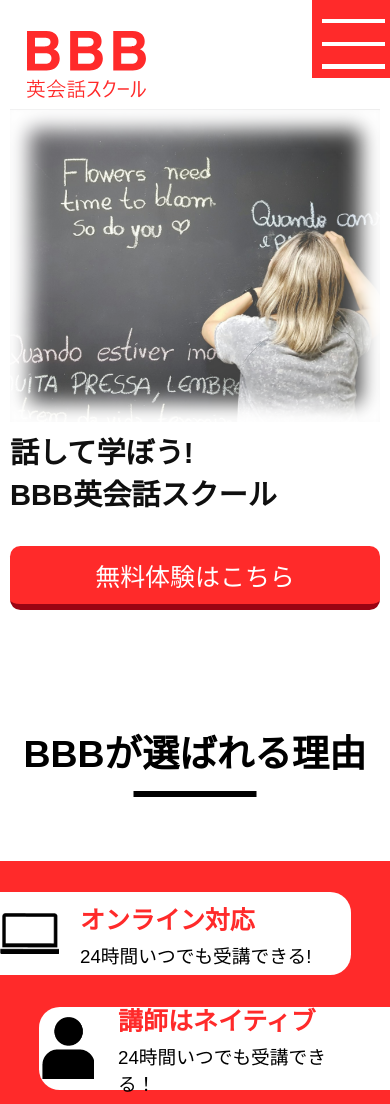
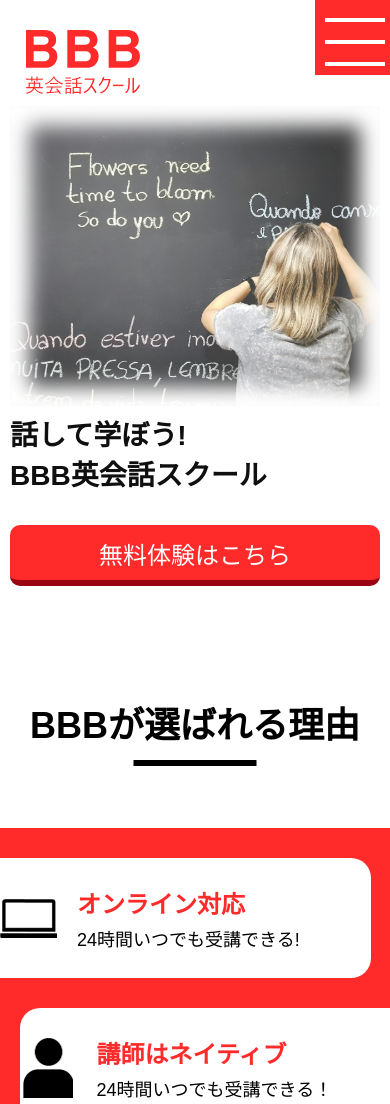
Before and after one commit to yoshida55/-school, a plain HTML site: page index.html in a window 390 px wide. Shown: the top 1104 px of the page. Drawn offline with Linux system fonts and the light colour scheme.

Commit message:
ああああ

```diff
--- a/css/style.css
+++ b/css/style.css
@@ -3,9 +3,14 @@ Theme Name:
 */
 
 html {
-  font-size: calc(10 / 1400 * 100vw);
+  /* font-size: calc(10 / 1400 * 100vw); */
   /* 画面幅1400pxで10px*/
+
+  /* 暫定修正 */
+  font-size: clamp(8px, calc(10 / 1400 * 100vw), 10px);
+  /* 8px～10pxの範囲に制限 */
 }
+
 :root {
 }
 /*
@@ -31,9 +36,13 @@ img {
 /* <!-- メインビジュアルここまで --> */
 @media screen and (max-width: 900px) {
   html {
-    font-size: calc(10 / 375 * 100vw);
+    /* font-size: calc(10 / 375 * 100vw); */
     /* 画面幅375pxで10px*/
+    /* 暫定修正 */
+    font-size: clamp(8px, calc(10 / 375 * 100vw), 10px);
+    /* 8px～10pxの範囲に制限 */
   }
+
   /* <!-- メインビジュアルここから --> */
   .ar_main_img {
     margin-top: 8rem;
--- a/css/work.css
+++ b/css/work.css
@@ -148,7 +148,7 @@ body {
   position: relative;
   overflow: visible;
 
-  /* ▼ここを「5px」から「1px」に変更！ */
+  /* ▼ここを「0.5rem」から「0.1rem」に変更！ */
   border: 1rem solid #fff;
   box-sizing: border-box; /* 枠線をサイズに含める（レイアウト崩れ防止） */
 }
@@ -163,8 +163,8 @@ body {
   height: 72rem;
 
   /* ▼修正2：ここは「影（ぼかし）」だけにする */
-  /* 数字を調整して「淡さ」を決める（0px 0px 50px 20px くらいが程よい） */
-  box-shadow: inset 0px 0px 20px 20px #fff;
+  /* 数字を調整して「淡さ」を決める（0rem 0rem 5rem 2rem くらいが程よい） */
+  box-shadow: inset 0rem 0rem 2rem 2rem #fff;
 
   z-index: 10;
   pointer-events: none;
@@ -250,7 +250,7 @@ body {
 
   color: white;
   background-color: #ff2a2a;
-  border-bottom: 6px solid #9a0413;
+  border-bottom: 0.6rem solid #9a0413;
 
   z-index: 15; /* ぼかしの下に配置 */
 }
@@ -460,6 +460,18 @@ body {
   background-repeat: repeat; /* ✅ 繰り返し */
 
   margin-bottom: 10rem;
+
+  /* シャボン玉が動くアニメーション */
+  animation: fall 10s infinite linear;
+}
+
+@keyframes fall {
+  0% {
+    background-position: 0 0;
+  }
+  100% {
+    background-position: -70rem 70rem;
+  }
 }
 
 .margin_space_school {
@@ -659,7 +671,7 @@ body {
     position: relative;
     overflow: visible;
 
-    /* ▼ここを「5px」から「1px」に変更！ */
+    /* ▼ここを「0.5rem」から「0.1rem」に変更！ */
     border: 1rem solid #fff;
     box-sizing: border-box; /* 枠線をサイズに含める（レイアウト崩れ防止） */
   }
@@ -673,8 +685,8 @@ body {
     width: 100%;
     height: 30rem;
     /* ▼修正2：ここは「影（ぼかし）」だけにする */
-    /* 数字を調整して「淡さ」を決める（0px 0px 50px 20px くらいが程よい） */
-    box-shadow: inset 0px 0px 20px 20px #fff;
+    /* 数字を調整して「淡さ」を決める（0rem 0rem 5rem 2rem くらいが程よい） */
+    box-shadow: inset 0rem 0rem 2rem 2rem #fff;
 
     z-index: 10;
     pointer-events: none;
@@ -724,7 +736,7 @@ body {
     position: relative;
     overflow: visible;
 
-    /* ▼ここを「5px」から「1px」に変更！ */
+    /* ▼ここを「0.5rem」から「0.1rem」に変更！ */
     border: 1rem solid #fff;
     box-sizing: border-box; /* 枠線をサイズに含める（レイアウト崩れ防止） */
   }
@@ -762,7 +774,7 @@ body {
 
     color: white;
     background-color: #ff2a2a;
-    border-bottom: 6px solid #9a0413;
+    border-bottom: 0.6rem solid #9a0413;
 
     z-index: 15; /* ぼかしの下に配置 */
   }
@@ -802,24 +814,15 @@ body {
     overflow: hidden;
   }
 
-  /* 理由セクションの下部スペース */
-  .reason_item_bottom {
-    width: 100%;
-    padding-bottom: 3rem;
-    background-color: #ff2a2a;
-  }
-
-  /* ★ここを追加（カードそのものの見た目） */
-
   /* 理由カードのレイアウトと初期スタイル */
   .reason_card {
     display: flex; /* 画像とテキストを横並びにする */
-    height: 8rem;
+    height: 12rem;
     align-items: center; /* 上下中央揃え */
     justify-content: flex-start; /* ★centerからflex-startに変更 */
     background: #fff; /* 背景を白くする */
     padding: 3rem 3rem 3rem 0rem; /* ★左側のパディングを少し増やして位置を調整 */
-    width: 90%; /* カードの幅 */
+    width: 95%; /* カードの幅 */
     opacity: 0; /* JSで表示するまで隠す */
     transition: all 0.5s ease-out;
   }
@@ -833,6 +836,13 @@ body {
     height: 6rem;
     margin-right: 2rem;
     object-fit: contain;
+  }
+
+  /* 理由セクションの下部スペース */
+  .reason_item_bottom {
+    width: 100%;
+    padding-bottom: 3rem;
+    background-color: #ff2a2a;
   }
 
   /* 理由カード内の強調テキストスタイル */
@@ -923,6 +933,8 @@ body {
     background-size: 60rem 60rem; /* ✅ 固定サイズ */
     background-repeat: repeat; /* ✅ 繰り返し */
 
+    /* シャボン玉が動くアニメーション */
+    animation: fall 10s infinite linear;
     margin-bottom: 10rem;
   }
 
```
Also changed, not shown: index.html (+1 -1 lines).
